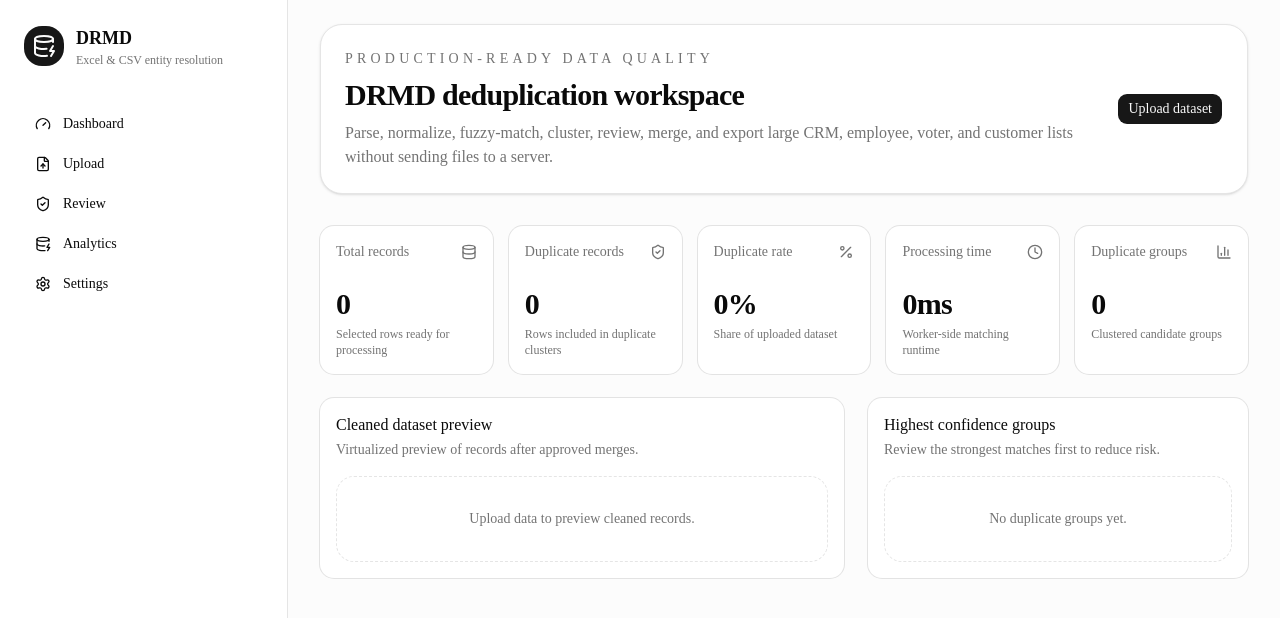
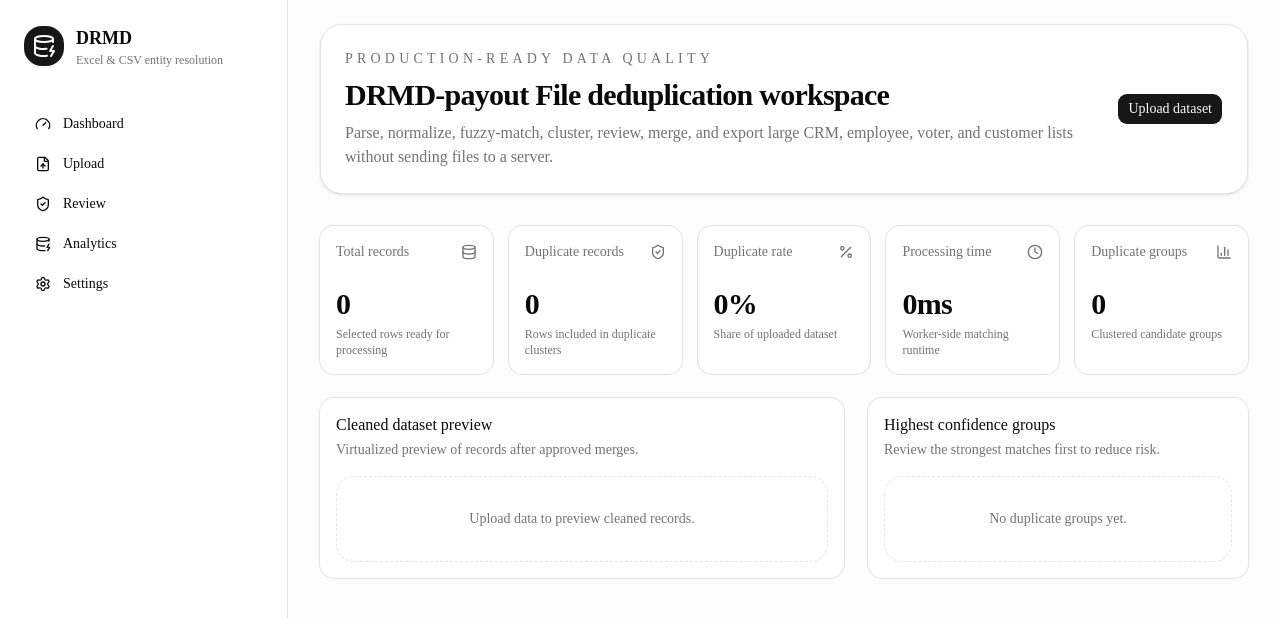
Before and after one commit to angelo4501/DataDeduplication, a Next.js app in the folder excel-deduplication-app/: page / in a window 1280 px wide. Shown: the top 618 px of the page. Built offline with nearby package versions, Linux system fonts and the light colour scheme.

Commit message:
Update title for deduplication workspace

```diff
--- a/excel-deduplication-app/components/shared/dashboard-shell.tsx
+++ b/excel-deduplication-app/components/shared/dashboard-shell.tsx
@@ -50,7 +50,7 @@ export function DashboardShell({ children }: { children: React.ReactNode }) {
                 Production-ready data quality
               </p>
               <h1 className="mt-2 text-3xl font-semibold tracking-tight">
-                DRMD deduplication workspace
+                DRMD-payout File deduplication workspace
               </h1>
               <p className="mt-2 max-w-3xl text-muted-foreground">
                 Parse, normalize, fuzzy-match, cluster, review, merge, and export large CRM,
```
